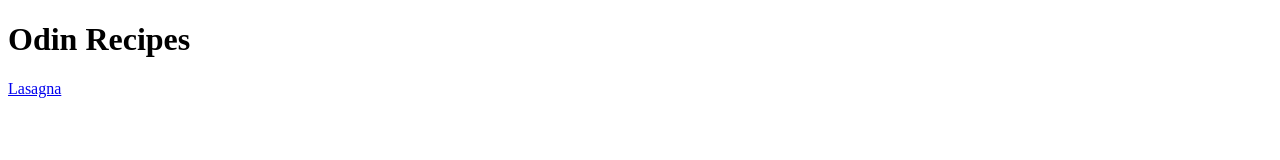
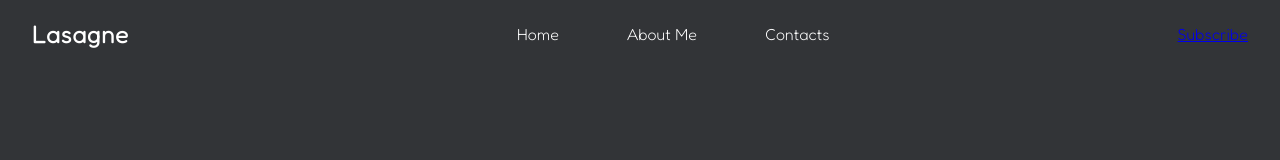
Before and after one commit to DeadlyParasite/odin-recipes, a plain HTML site: page index.html in a window 1280 px wide. Drawn offline with Linux system fonts and the light colour scheme.

Commit message:
Make a navbar
I made a navbar but haven't finished the subscribe button.

```diff
--- a/index.html
+++ b/index.html
@@ -2,10 +2,20 @@
 <html lang="en">
 <head>
     <meta charset="UTF-8">
-    <title>Odin Recipes</title>
+    <title>Lasagne</title>
+    <link rel="stylesheet" href="style.css">
 </head>
 <body>
-    <h1>Odin Recipes</h1>
-    <a href="recipes/lasagna.html">Lasagna</a>
+    <div class="hero">
+        <nav>
+            <h2 class="logo">Lasa<span>gne</span></h2>
+            <ul>
+                <li><a href="#">Home</a></li>
+                <li><a href="#">About Me</a></li>
+                <li><a href="#">Contacts</a></li>
+            </ul>
+            <a href="#" class="btn">Subscribe</a>
+        </nav>
+    </div>
 </body>
 </html>
--- /dev/null
+++ b/style.css
@@ -0,0 +1,41 @@
+@import url('https://fonts.googleapis.com/css2?family=Fredoka:wght@300&display=swap');
+
+body {
+    margin: 0;
+    padding: 0;
+    box-sizing: border-box;
+    font-family: 'Fredoka', sans-serif;
+    background-color: #323437;
+}
+
+nav {
+    display: flex;
+    align-items: center;
+    justify-content: space-between;
+    padding-right: 2rem;
+}
+
+.logo {
+    padding-left: 2rem;
+    cursor: pointer;
+    color: white;
+    letter-spacing: .04rem;
+}
+.logo span:hover {
+    color: orange;
+    transition: all .3s ease-in-out;
+}
+
+ul li {
+    display: inline-block;
+    list-style-type: none;
+    padding: 0 2rem;
+}
+ul li a {
+    text-decoration: none;
+    color: white;
+}
+ul li a:hover {
+    color: orange;
+    transition: all .3s ease-in-out;
+}
```
